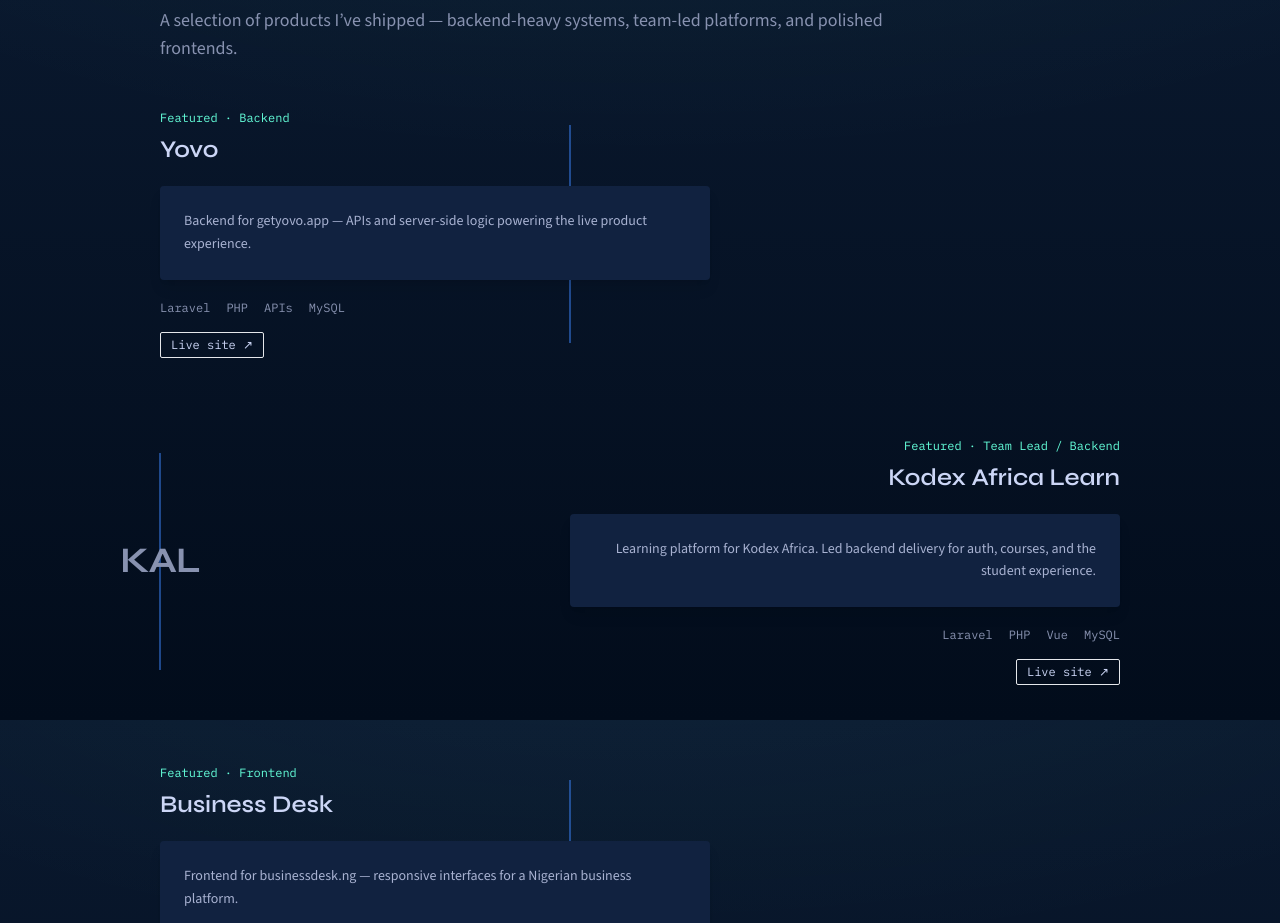
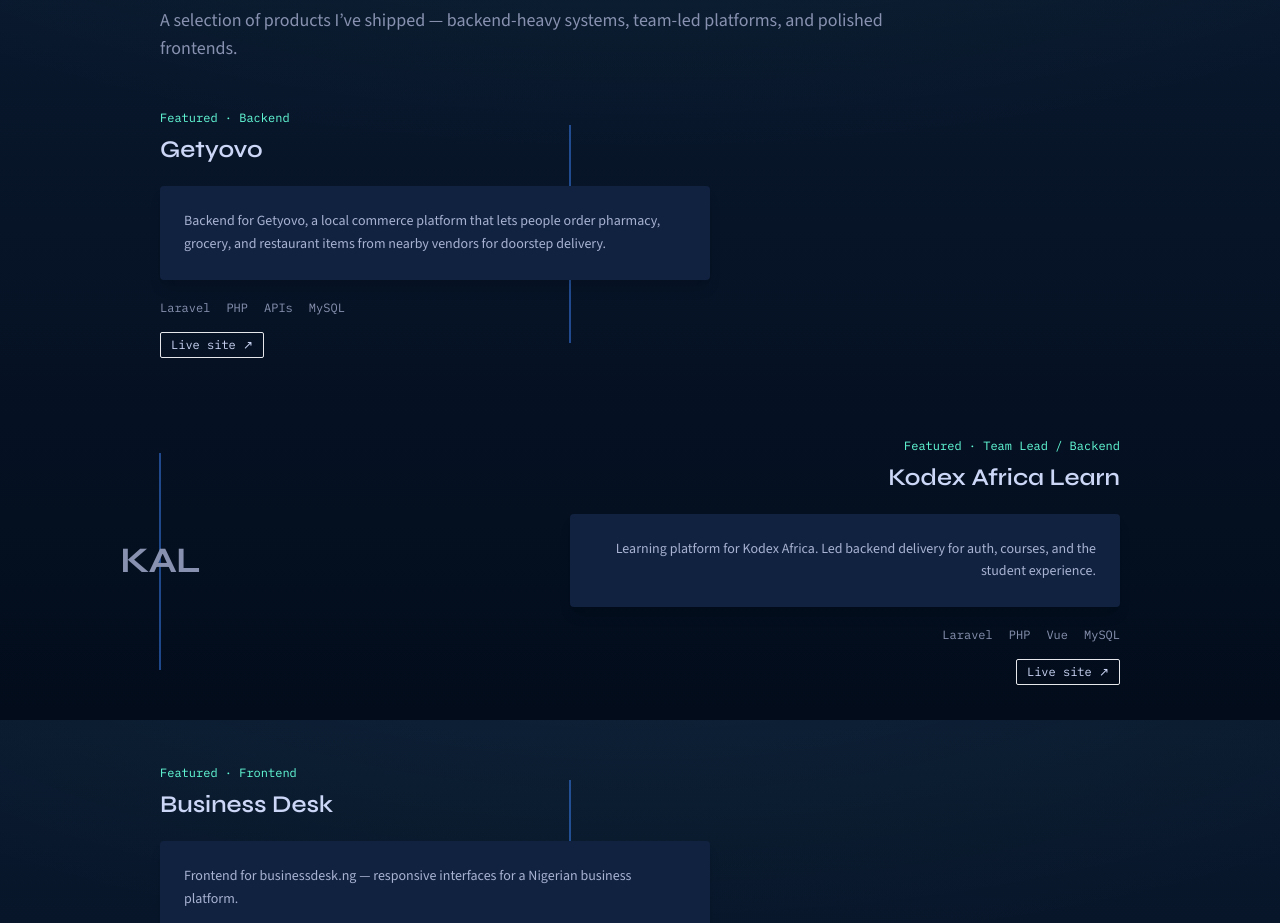
Before and after one commit to CyrilIzuchukwu/cyril-izuchukwu-portfolio, a Next.js app: page / in a window 1280 px wide. Shown: the part 2480-3403 px from the top of the page. Built offline with nearby package versions, Linux system fonts and the light colour scheme.

Commit message:
Rename featured project Yovo to Getyovo with accurate product blurb.

```diff
--- a/src/content/projects.ts
+++ b/src/content/projects.ts
@@ -13,11 +13,11 @@ export const projects = {
     "A selection of products I’ve shipped — backend-heavy systems, team-led platforms, and polished frontends.",
   items: [
     {
-      id: "yovo",
-      title: "Yovo",
+      id: "getyovo",
+      title: "Getyovo",
       role: "Backend",
       blurb:
-        "Backend for getyovo.app — APIs and server-side logic powering the live product experience.",
+        "Backend for Getyovo, a local commerce platform that lets people order pharmacy, grocery, and restaurant items from nearby vendors for doorstep delivery.",
       stack: ["Laravel", "PHP", "APIs", "MySQL"],
       liveUrl: "https://www.getyovo.app/",
     },
```
